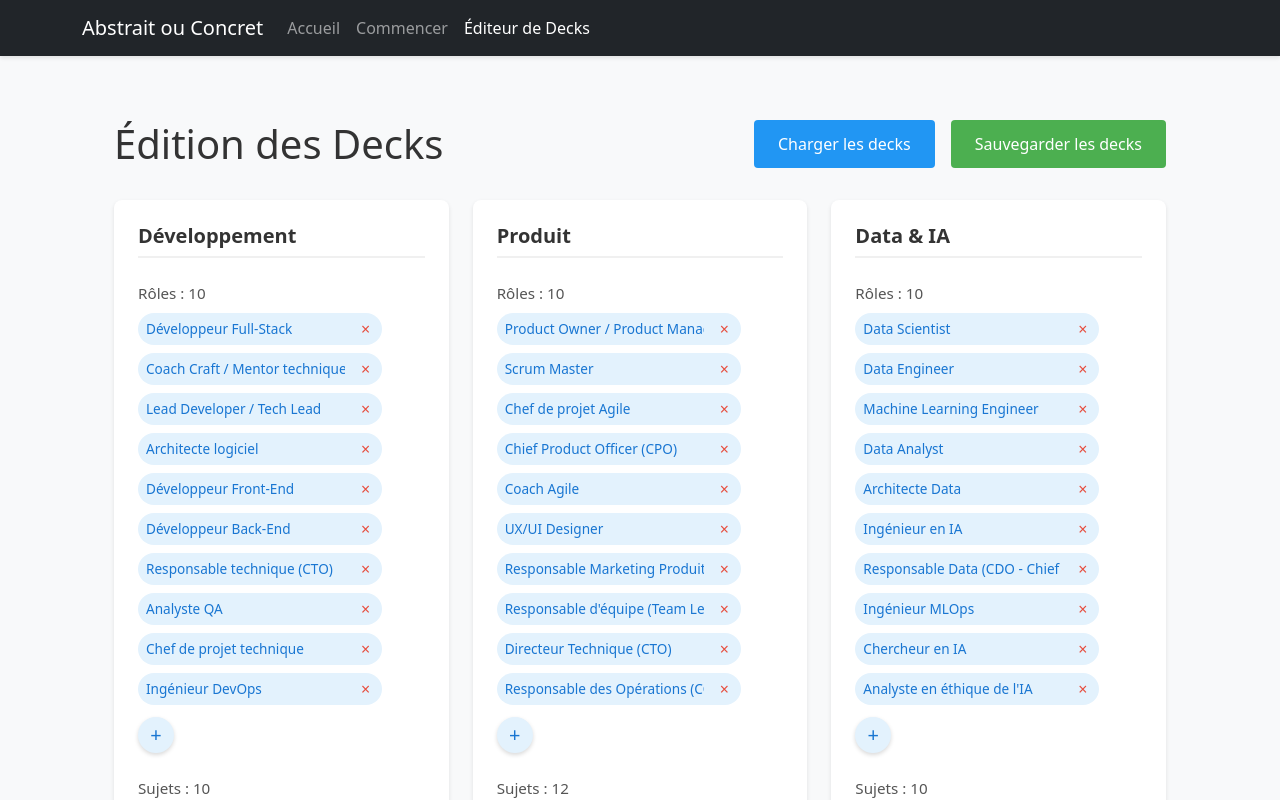
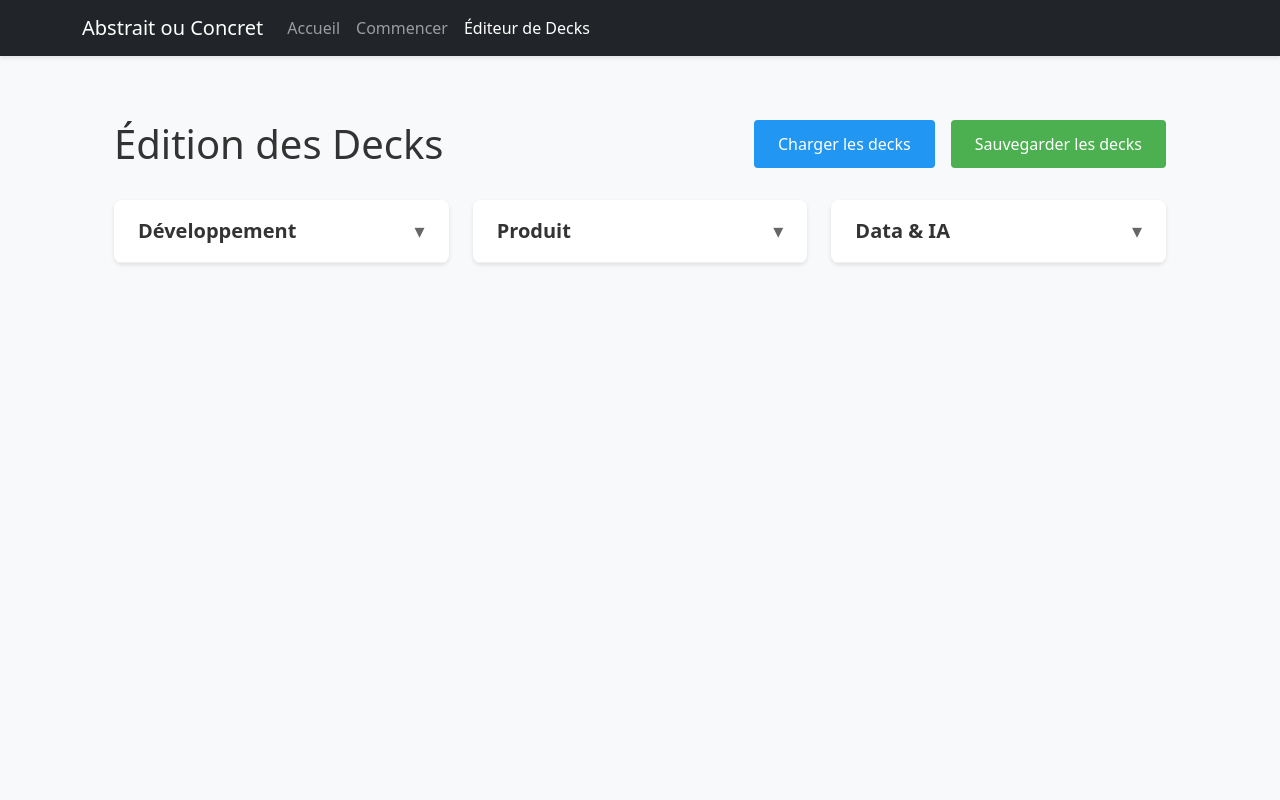
Before and after one commit to loickaczmarek/sg-ab-co-game, an Angular app: page /editor in a window 1280 px wide. Shown: the top 800 px of the page. Built offline with nearby package versions, Linux system fonts and the light colour scheme.

Commit message:
feat: add deck collapsing

```diff
--- a/src/app/components/deck-editor/deck-editor.component.html
+++ b/src/app/components/deck-editor/deck-editor.component.html
@@ -12,9 +12,13 @@
   </div>
 
   <div class="decks-list">
-    <div *ngFor="let deck of decks" class="deck-item">
+    <div *ngFor="let deck of decks; let i = index" class="deck-item">
+      <div class="deck-header" (click)="toggleDeck(i)">
         <h3>{{ deck.name }}</h3>
+        <div class="chevron" [class.expanded]="expandedDecks[i]">&#9662;</div>
+      </div>
 
+      <div class="deck-content" [class.expanded]="expandedDecks[i]">
         <div class="roles-section">
           <p>Rôles : {{ deck.roles.length }}</p>
           <div class="items-container">
@@ -43,3 +47,4 @@
       </div>
     </div>
   </div>
+</div>
--- a/src/app/components/deck-editor/deck-editor.component.scss
+++ b/src/app/components/deck-editor/deck-editor.component.scss
@@ -59,16 +59,51 @@
     .deck-item {
       background-color: white;
       border-radius: 8px;
-      padding: 1.5rem;
+      padding: 0;
       box-shadow: 0 2px 4px rgba(0, 0, 0, 0.1);
       transition: all 0.3s ease;
       display: flex;
       flex-direction: column;
-      gap: 1rem;
 
       &:hover {
-        transform: translateY(-2px);
         box-shadow: 0 4px 8px rgba(0, 0, 0, 0.15);
+      }
+
+      .deck-header {
+        padding: 1rem 1.5rem;
+        cursor: pointer;
+        display: flex;
+        justify-content: space-between;
+        align-items: center;
+        border-bottom: 1px solid #f0f0f0;
+
+        h3 {
+          margin: 0;
+          color: #333;
+          font-size: 1.25rem;
+          font-weight: 600;
+        }
+
+        .chevron {
+          font-size: 1.25rem;
+          transition: transform 0.3s ease;
+          color: #666;
+
+          &.expanded {
+            transform: rotate(-180deg);
+          }
+        }
+      }
+
+      .deck-content {
+        max-height: 0;
+        overflow: hidden;
+        transition: max-height 0.3s ease, padding 0.3s ease;
+
+        &.expanded {
+          max-height: 1500px;
+          padding: 1.5rem;
+        }
       }
 
       h3 {
@@ -76,8 +111,6 @@
         color: #333;
         font-size: 1.25rem;
         font-weight: 600;
-        padding-bottom: 0.5rem;
-        border-bottom: 2px solid #f0f0f0;
       }
 
       .roles-section, .subjects-section {
--- a/src/app/components/deck-editor/deck-editor.component.ts
+++ b/src/app/components/deck-editor/deck-editor.component.ts
@@ -12,6 +12,7 @@ import { Deck } from '../../models/game.interface';
 })
 export class DeckEditorComponent implements OnInit {
   decks: Deck[] = [];
+  expandedDecks: boolean[] = [];
   private readonly fileInput: HTMLInputElement | null = null;
 
   constructor(private deckService: DeckService) {
@@ -35,10 +36,15 @@ export class DeckEditorComponent implements OnInit {
     this.loadDecks();
   }
 
+  toggleDeck(index: number) {
+    this.expandedDecks[index] = !this.expandedDecks[index];
+  }
+
   private loadDecks() {
     this.deckService.getDecks().subscribe(decks => {
       this.decks = decks;
     });
+    this.expandedDecks = [];
   }
 
   removeRole(deck: Deck, role: string) {
```
Lines whose indentation alone changed are shown as unchanged.
